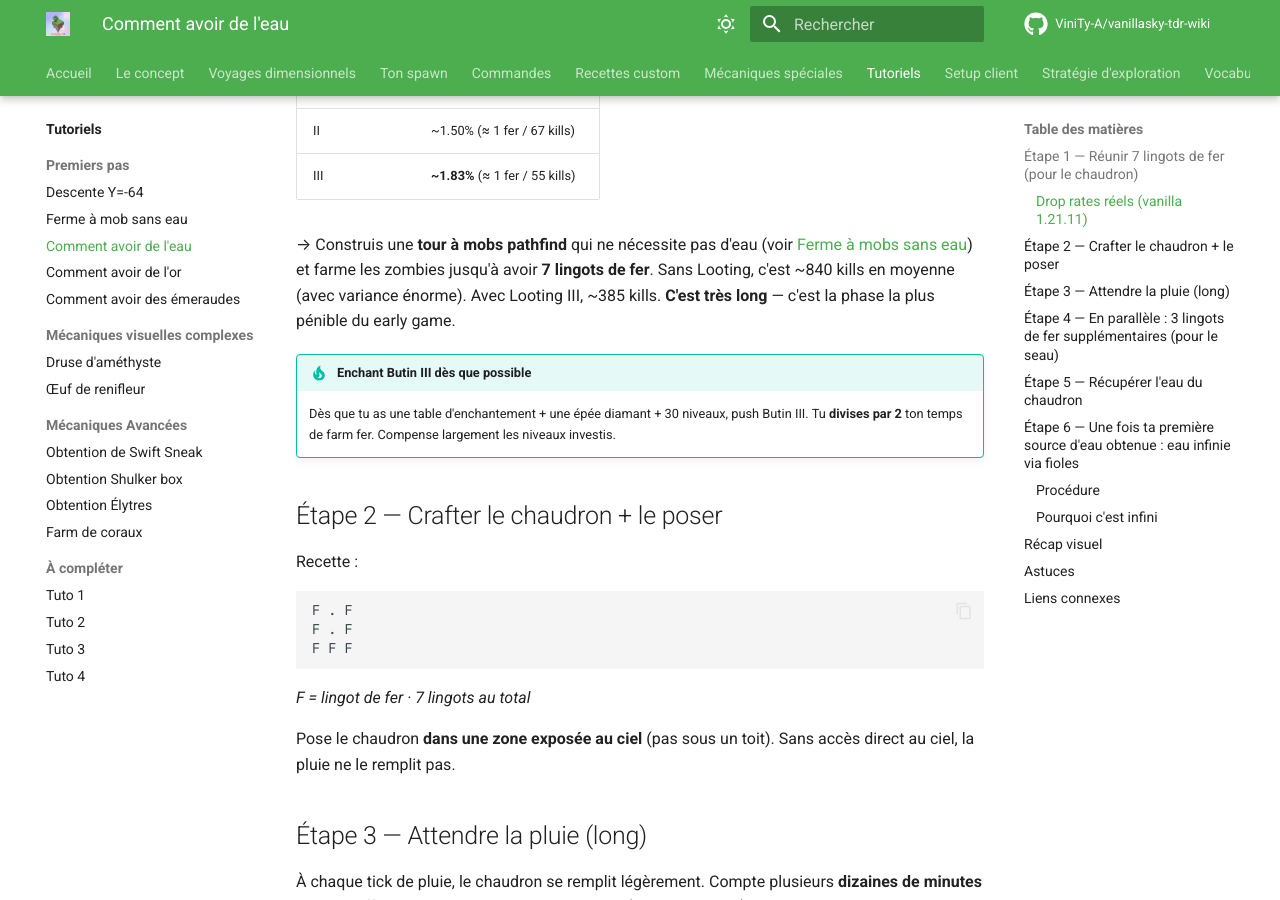
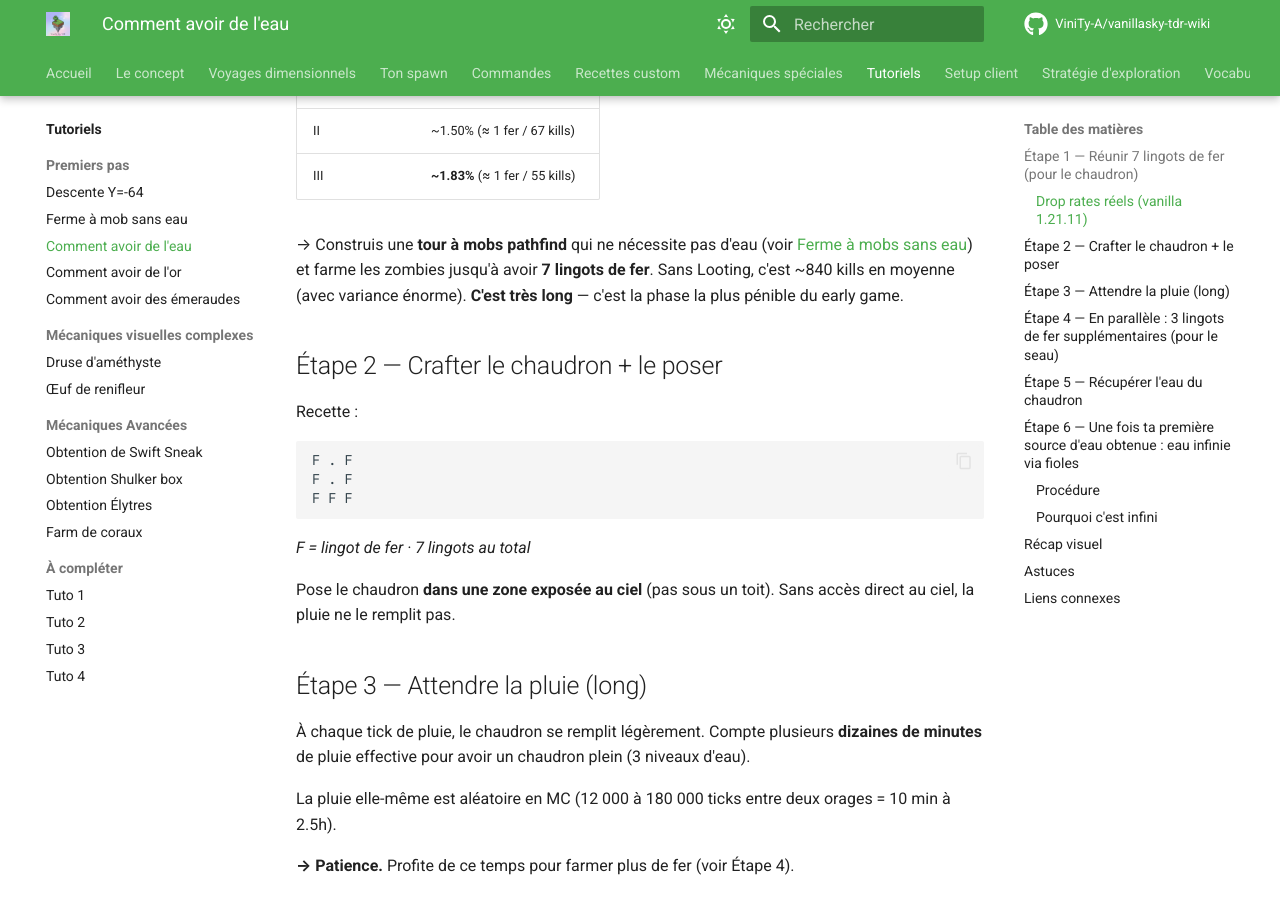
Before and after one commit to ViniTy-A/vanillasky-tdr-wiki, an MkDocs documentation site: the page built from docs/tutoriels/premier-seau-eau.md, in a window 1280 px wide and 900 px high, scrolled down 569 px. Built offline with MkDocs 1.6.1 and Material for MkDocs 9.7.7, drawn with Linux system fonts in a browser that asks for light colours; comment, search, counter and statistics services are not loaded; some of the changed text lies outside the part shown.

Commit message:
fix(tutos): retire la suggestion Butin III en early game (impossible)
Pour enchanter il faut une table = 3 obsi + 2 diamants. Obsi = lave +
eau. Lave = trade villageois curé. Cure villageois = pomme dorée = or
= piglins zombifiés (eux-mêmes dépendants de carottes/patates farmées
sur les zombies). L'eau elle-même est l'objectif du tuto.

Donc avoir Looting III avant son premier seau d'eau est physiquement
impossible. Le tip que j'avais mis suggérait l'inverse — retiré. La
table des taux par niveau de Looting reste en référence pour plus tard.

````diff
--- a/docs/tutoriels/premier-seau-eau.md
+++ b/docs/tutoriels/premier-seau-eau.md
@@ -17,10 +17,7 @@ Le zombie a une **chance de 2.5%** de roller son pool "rare drops", qui contient
 | II | ~1.50% (≈ 1 fer / 67 kills) |
 | III | **~1.83%** (≈ 1 fer / 55 kills) |
 
-→ Construis une **tour à mobs pathfind** qui ne nécessite pas d'eau (voir [Ferme à mobs sans eau](ferme-mobs-sans-eau.md)) et farme les zombies jusqu'à avoir **7 lingots de fer**. Sans Looting, c'est ~840 kills en moyenne (avec variance énorme). Avec Looting III, ~385 kills. **C'est très long** — c'est la phase la plus pénible du early game.
-
-!!! tip "Enchant Butin III dès que possible"
-    Dès que tu as une table d'enchantement + une épée diamant + 30 niveaux, push Butin III. Tu **divises par 2** ton temps de farm fer. Compense largement les niveaux investis.
+→ Construis une **tour à mobs pathfind** qui ne nécessite pas d'eau (voir [Ferme à mobs sans eau](ferme-mobs-sans-eau.md)) et farme les zombies jusqu'à avoir **7 lingots de fer**. Sans Looting, c'est ~840 kills en moyenne (avec variance énorme). **C'est très long** — c'est la phase la plus pénible du early game.
 
 ## Étape 2 — Crafter le chaudron + le poser
 
@@ -80,7 +77,7 @@ C'est le **trick essentiel** pour ne plus jamais manquer d'eau.
 ## Récap visuel
 
 ```
-Phase 1 (long) : ~1200 kills zombie sans Looting (~550 avec Butin III) → 10 lingots fer → 1 chaudron + 1 seau
+Phase 1 (long) : ~1200 kills zombie (à mains nues / épée sans Looting) → 10 lingots fer → 1 chaudron + 1 seau
 Phase 2 (long) : Pluie → chaudron plein → 1 seau d'eau ★ première source
 Phase 3 (∞)   : 1 source d'eau + fioles → infinie seaux d'eau
 ```
````
Also changed, not shown: docs/tutoriels/comment-avoir-or.md (+1 -1 lines).
